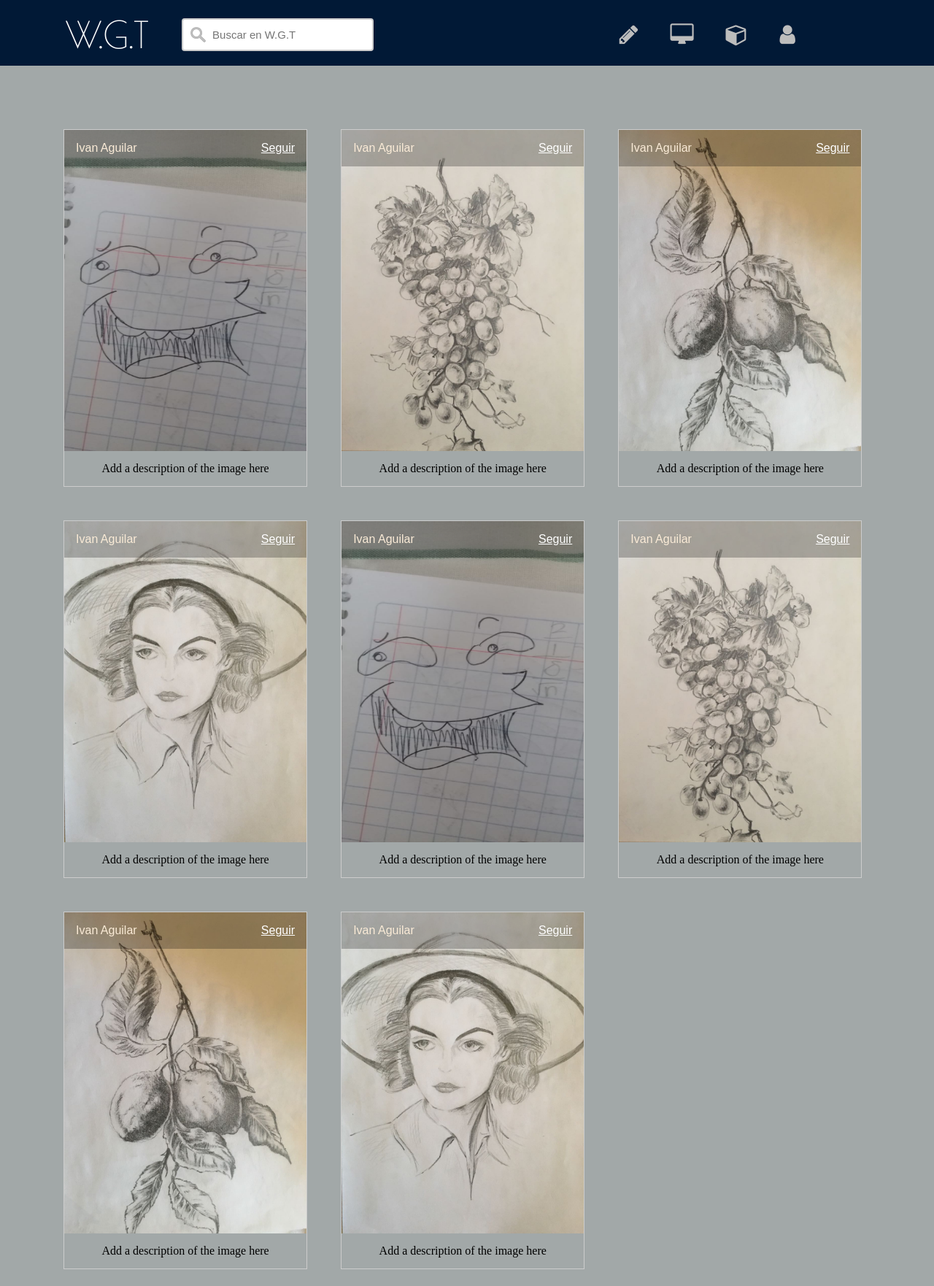
After one commit to EdwinFajardoBarrera/daw-proyect, a PHP site: page /drawsView.html in a window 1280 px wide. The commit adds this page. Shown: the whole page at 73% size. Run offline with PHP 8.4, Linux system fonts and the light colour scheme.

Commit message:
Junté 2 hojas de estilos en una, además que puse funcionalidades a los botones del header

```diff
--- /dev/null
+++ b/public_html/drawsView.html
@@ -0,0 +1,115 @@
+<!DOCTYPE <!DOCTYPE html>
+<html>
+
+<head>
+  <meta charset="utf-8" />
+  <meta http-equiv="X-UA-Compatible" content="IE=edge">
+  <title>Page Title</title>
+  <meta name="viewport" content="width=device-width, initial-scale=1">
+  <link rel="stylesheet" type="text/css" media="screen" href="styles.css" />
+  <!-- <script src="main.js"></script> -->
+</head>
+
+<body>
+  <iframe src="header.html" frameborder="0" width="100%" height="90"></iframe>
+
+  <div class="content">
+    <div class="responsive">
+      <div class="gallery container">
+        <div class="image-header">
+          <span style="float:left">Ivan Aguilar</span><span style="float:right"><a href="#">Seguir</a></span>
+        </div>
+        <a target="_blank" href="images/media.jpg">
+          <img src="images/media.jpg" alt="Cinque Terre" width="100%" height="400">
+        </a>
+        <div class="desc">Add a description of the image here</div>
+      </div>
+    </div>
+
+    <div class="responsive">
+      <div class="gallery container">
+        <div class="image-header">
+          <span style="float:left">Ivan Aguilar</span><span style="float:right"><a href="#">Seguir</a></span>
+        </div>
+        <a target="_blank" href="images/media2.jpg">
+          <img src="images/media2.jpg" alt="Cinque Terre" width="100%" height="400">
+        </a>
+        <div class="desc">Add a description of the image here</div>
+      </div>
+    </div>
+
+    <div class="responsive">
+      <div class="gallery container">
+        <div class="image-header">
+          <span style="float:left">Ivan Aguilar</span><span style="float:right"><a href="#">Seguir</a></span>
+        </div>
+        <a target="_blank" href="images/media3.jpg">
+          <img src="images/media3.jpg" alt="Cinque Terre" width="100%" height="400">
+        </a>
+        <div class="desc">Add a description of the image here</div>
+      </div>
+    </div>
+
+    <div class="responsive">
+      <div class="gallery container">
+        <div class="image-header">
+          <span style="float:left">Ivan Aguilar</span><span style="float:right"><a href="#">Seguir</a></span>
+        </div>
+        <a target="_blank" href="images/media4.jpg">
+          <img src="images/media4.jpg" alt="Cinque Terre" width="100%" height="400">
+        </a>
+        <div class="desc">Add a description of the image here</div>
+      </div>
+    </div>
+
+    <div class="responsive">
+      <div class="gallery container">
+        <div class="image-header">
+          <span style="float:left">Ivan Aguilar</span><span style="float:right"><a href="#">Seguir</a></span>
+        </div>
+        <a target="_blank" href="images/media.jpg">
+          <img src="images/media.jpg" alt="Cinque Terre" width="100%" height="400">
+        </a>
+        <div class="desc">Add a description of the image here</div>
+      </div>
+    </div>
+
+    <div class="responsive">
+      <div class="gallery container">
+        <div class="image-header">
+          <span style="float:left">Ivan Aguilar</span><span style="float:right"><a href="#">Seguir</a></span>
+        </div>
+        <a target="_blank" href="images/media2.jpg">
+          <img src="images/media2.jpg" alt="Cinque Terre" width="100%" height="400">
+        </a>
+        <div class="desc">Add a description of the image here</div>
+      </div>
+    </div>
+
+    <div class="responsive">
+      <div class="gallery container">
+        <div class="image-header">
+          <span style="float:left">Ivan Aguilar</span><span style="float:right"><a href="#">Seguir</a></span>
+        </div>
+        <a target="_blank" href="images/media3.jpg">
+          <img src="images/media3.jpg" alt="Cinque Terre" width="100%" height="400">
+        </a>
+        <div class="desc">Add a description of the image here</div>
+      </div>
+    </div>
+
+    <div class="responsive">
+      <div class="gallery container">
+        <div class="image-header">
+          <span style="float:left">Ivan Aguilar</span><span style="float:right"><a href="#">Seguir</a></span>
+        </div>
+        <a target="_blank" href="images/media4.jpg">
+          <img src="images/media4.jpg" alt="Cinque Terre" width="100%" height="400">
+        </a>
+        <div class="desc">Add a description of the image here</div>
+      </div>
+    </div>
+  </div>
+</body>
+
+</html>
--- a/public_html/header.html
+++ b/public_html/header.html
@@ -5,14 +5,18 @@ To change this template file, choose Tools | Templates
 and open the template in the editor.
 -->
 <html>
+
 <head>
   <title>Cabecera</title>
   <meta charset="UTF-8">
   <meta name="viewport" content="width=device-width, initial-scale=1.0">
-        <style> @import url('https://fonts.googleapis.com/css?family=Poiret+One');</style>
-        <link rel="stylesheet" type="text/css" href="estilosHeader.css"/>
+  <style>
+    @import url('https://fonts.googleapis.com/css?family=Poiret+One');
+  </style>
+  <link rel="stylesheet" type="text/css" href="estilosHeader.css" />
   <link rel="stylesheet" href="https://cdnjs.cloudflare.com/ajax/libs/font-awesome/4.7.0/css/font-awesome.min.css">
 </head>
+
 <body class="header">
   <!-- logo de la página -->
   <div class="logo">W.G.T</div>
@@ -22,10 +26,11 @@ and open the template in the editor.
 
   <!-- botones -->
   <nav>
-            <a href="#" title="Dibujo"><i class="fa fa-pencil"></i></a>
+    <a target="-parent" href="file:///C:/Users/erofa/Documents/Projectos/daw-proyect/public_html/drawsView.html" title="Dibujo"><i class="fa fa-pencil"></i></a>
     <a href="#" title="Diseño Gráfico"><i class="fa fa-desktop"></i></a>
     <a href="#" title="Diseño 3D"><i class="fa fa-cube"></i></a>
     <a href="#" title="Login"><i class="fa fa-user"></i></a>
   </nav>
 </body>
+
 </html>
--- a/public_html/styles.css
+++ b/public_html/styles.css
@@ -1,23 +1,115 @@
 
 .textoContacto{
-    position: absolute;
-    right: 50rem;
-    bottom: 10rem;
-    font-size: 17px;
+    /* position: relative; */
+    /* right: 50rem; */
+    /* bottom: 10rem; */
+    font-size: 1em;
+    text-align: left;
+    width: 50%;
+    margin: 2em;
     font-family: 'Source Sans Pro';
     color: #bdbdbd;
+}
 
+.textoContacto > p {
+    text-align: center;
 }
 
 .titulo
 {
-
-    font-size: 50px;
+    font-size: 3rem;
     font-family: 'Source Sans Pro';
     color: #bdbdbd;
-    max-width: 400px;
+    /* max-width: 400px; */
+    text-align: center;
+    /* position: relative; */
+    margin: auto;
+}
+
+* {
+    box-sizing: border-box;
+}
+
+body {
+    background-color: rgba(70, 83, 82, .5);
+    margin: 0%;
+    width: 100%;
+    overflow: scroll;
+}
+
+.content {
+    width: 100%;
+    padding: 5%;
+}
+
+.responsive {
+    margin: 2%;
+    float: left;
+    width: 29%;
+}
+
+div.gallery {
+    border: 1px solid #ccc;
+    float: left;
+}
+
+.container {
     position: relative;
-    margin: auto;
+    width: 100%;
+}
 
+.image-header {
+    position: absolute;
+    width: 100%;
+    background-color: rgba(0, 0, 0, 0.247);
+    text-align: center;
+    color: antiquewhite;
+    font-size: 18px;
+    font: 1em sans-serif;
+}
 
+span {
+    margin: 1rem;
 }
+
+span > a {
+    color: white;
+}
+
+div.gallery:hover {
+    border: 1px solid #777;
+}
+
+div.gallery img {
+    width: 100%;
+    height: 55%;
+}
+
+div.desc {
+    padding: 15px;
+    text-align: center;
+}
+
+@media only screen and (max-width: 700px) {
+    .responsive {
+        width: 49.99999%;
+        margin: 6px 0;
+    }
+}
+
+@media only screen and (max-width: 500px) {
+    .responsive {
+        width: 100%;
+    }
+}
+
+.acept-button {
+    background-color: #4CAF50; /* Green */
+    border: none;
+    color: white;
+    padding: 15px 32px;
+    text-align: center;
+    text-decoration: none;
+    display: inline-block;
+    font-size: 16px;
+}
```
Also changed, not shown: public_html/contacto.html (+17 -9 lines), public_html/imagesView.css (deleted, +0 -83 lines), public_html/imagesView.html (deleted, +0 -129 lines). Lines whose indentation alone changed are shown as unchanged.
